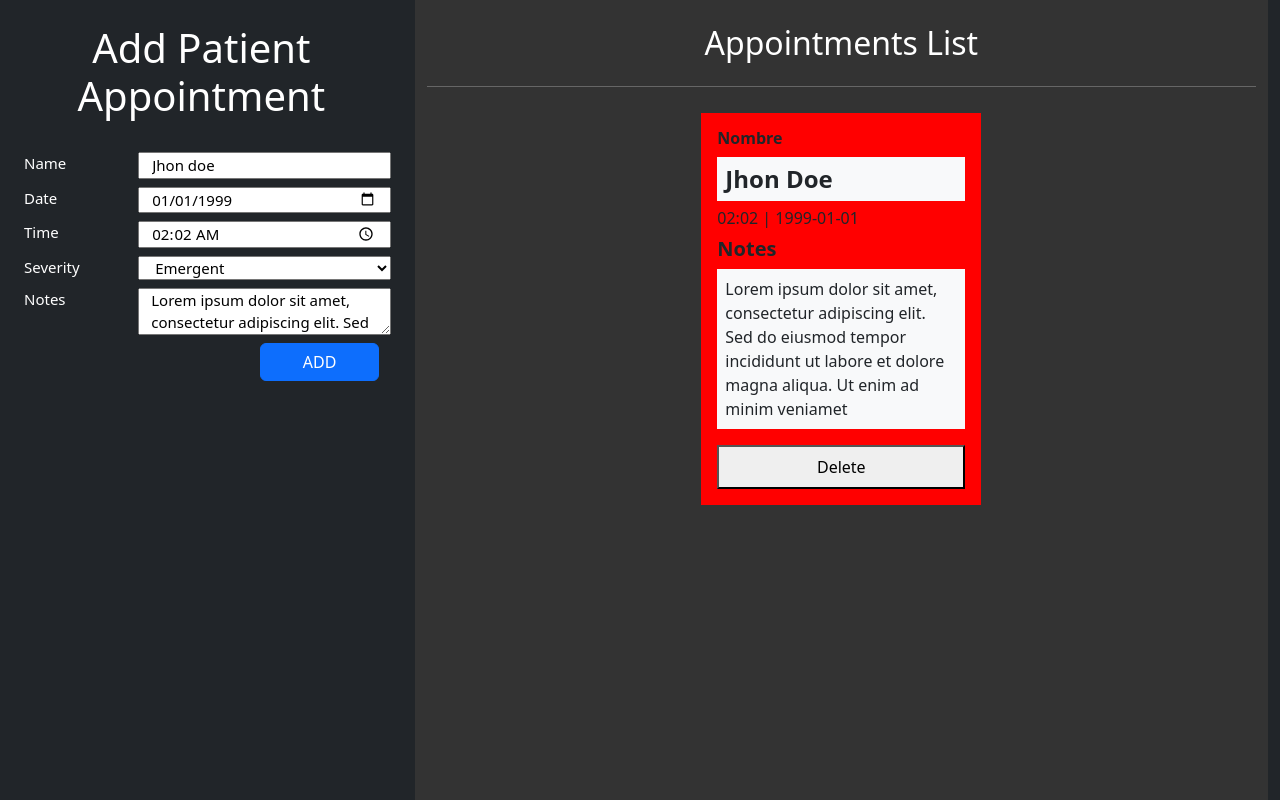
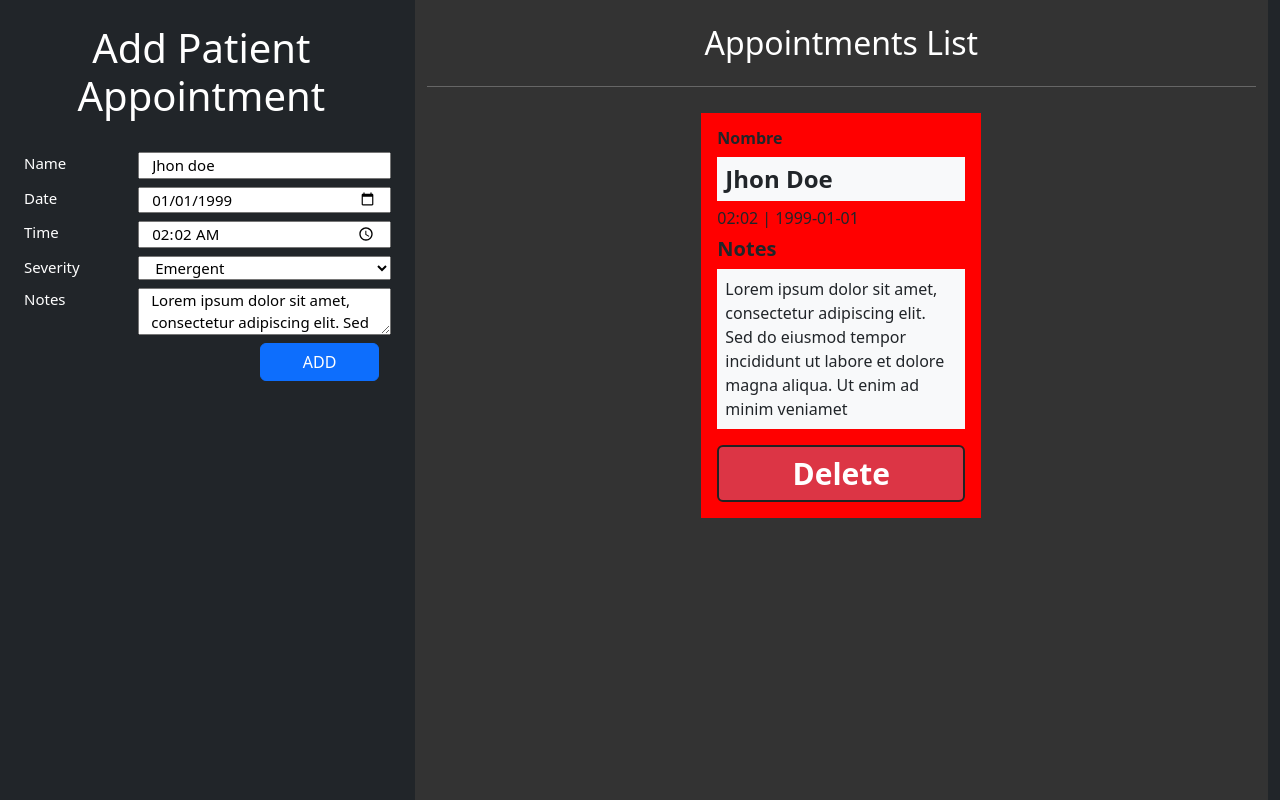
Before and after one commit to mufrick01/VueJS_Patients_Appointments_List, a Vue app: page / in a window 1280 px wide. Both pictures are taken after a click on the button "ADD". Built offline with nearby package versions, Linux system fonts and the light colour scheme.

Commit message:
delete button works

```diff
--- a/src/components/CardPatientAppointment.vue
+++ b/src/components/CardPatientAppointment.vue
@@ -5,7 +5,7 @@
       <h6>{{ time }} | {{ date }}</h6>
       <h5 class="fw-bold">Notes</h5>
       <p class="bg-light p-2">{{ notes }}</p>
-      <button class="mt-auto p-2 text-capitalize">delete</button>
+      <button class="mt-auto p-1 fw-bolder text-capitalize btn btn-danger" style="border: #222 solid 2px; font-size: 30px;" @click="deleteButtonHandler">delete</button>
     </div>
 </template>
 
@@ -21,6 +21,11 @@ export default {
   data(){
     const {id,name,date,time,severity,notes} = this.patient
     return {id,name,date,time,severity,notes}
+  },
+  methods:{
+    deleteButtonHandler(){
+      this.$emit('delete-card',{idToDelete:this.id})
+    }
   }
 };
 </script>
--- a/src/pages/MainPage.vue
+++ b/src/pages/MainPage.vue
@@ -8,7 +8,7 @@
       <hr>
       <div class="d-flex flex-wrap justify-content-center">
         <CardPatientAppointment v-for="(patient) in patientsAppointments" :key="patient.id" :patient="patient"
-        class="text-dark" style="width: 300px;"/>
+        class="text-dark" style="width: 300px;" @delete-card="deleteByID(patient.id)" />
       </div>
     </article>
   </section>
@@ -32,6 +32,9 @@ export default {
   methods: {
     formHandler(formData) {
       this.patientsAppointments.push(formData)
+    },
+    deleteByID(value){
+      this.patientsAppointments = this.patientsAppointments.filter(({id})=>id!==value)
     }
   }
 };
```
